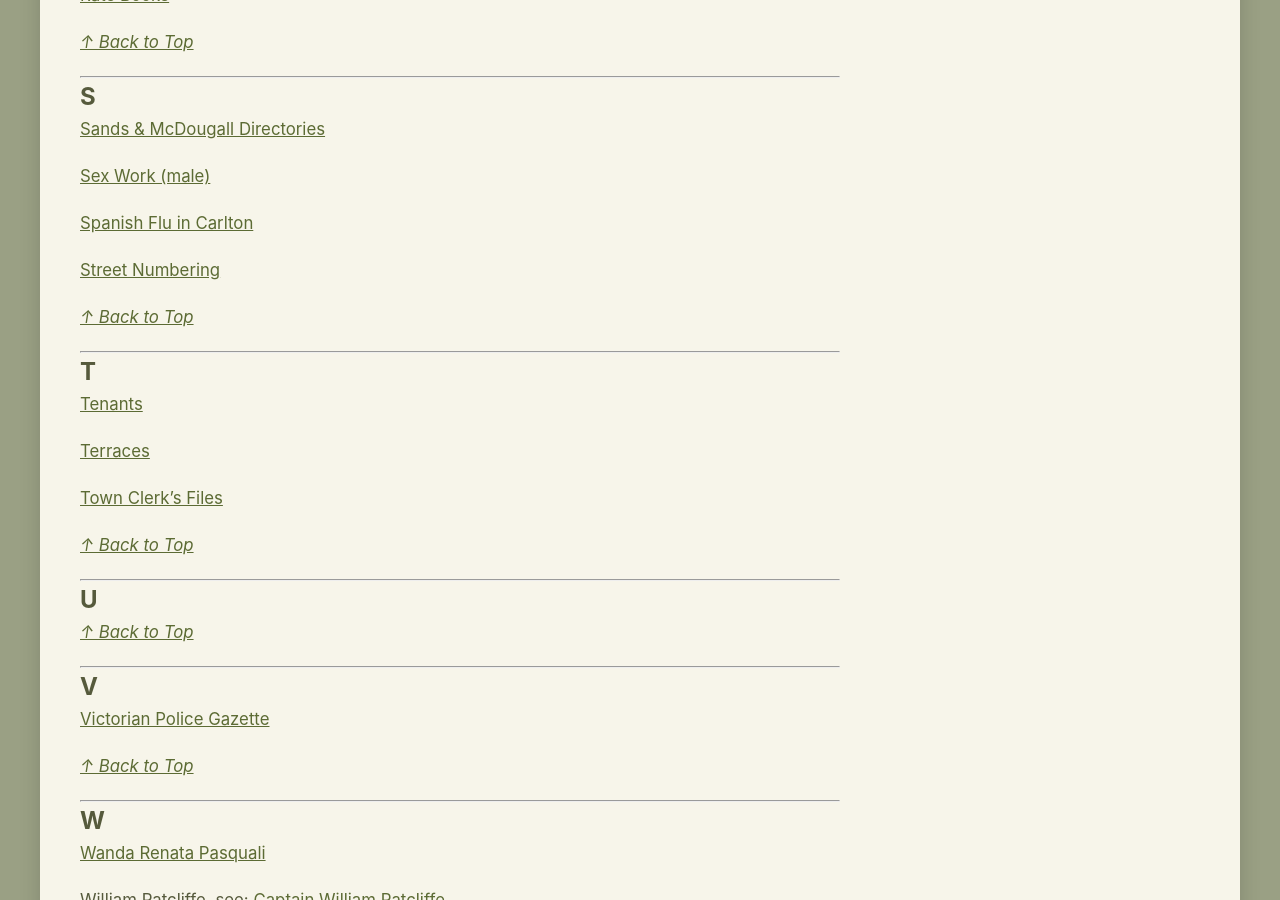
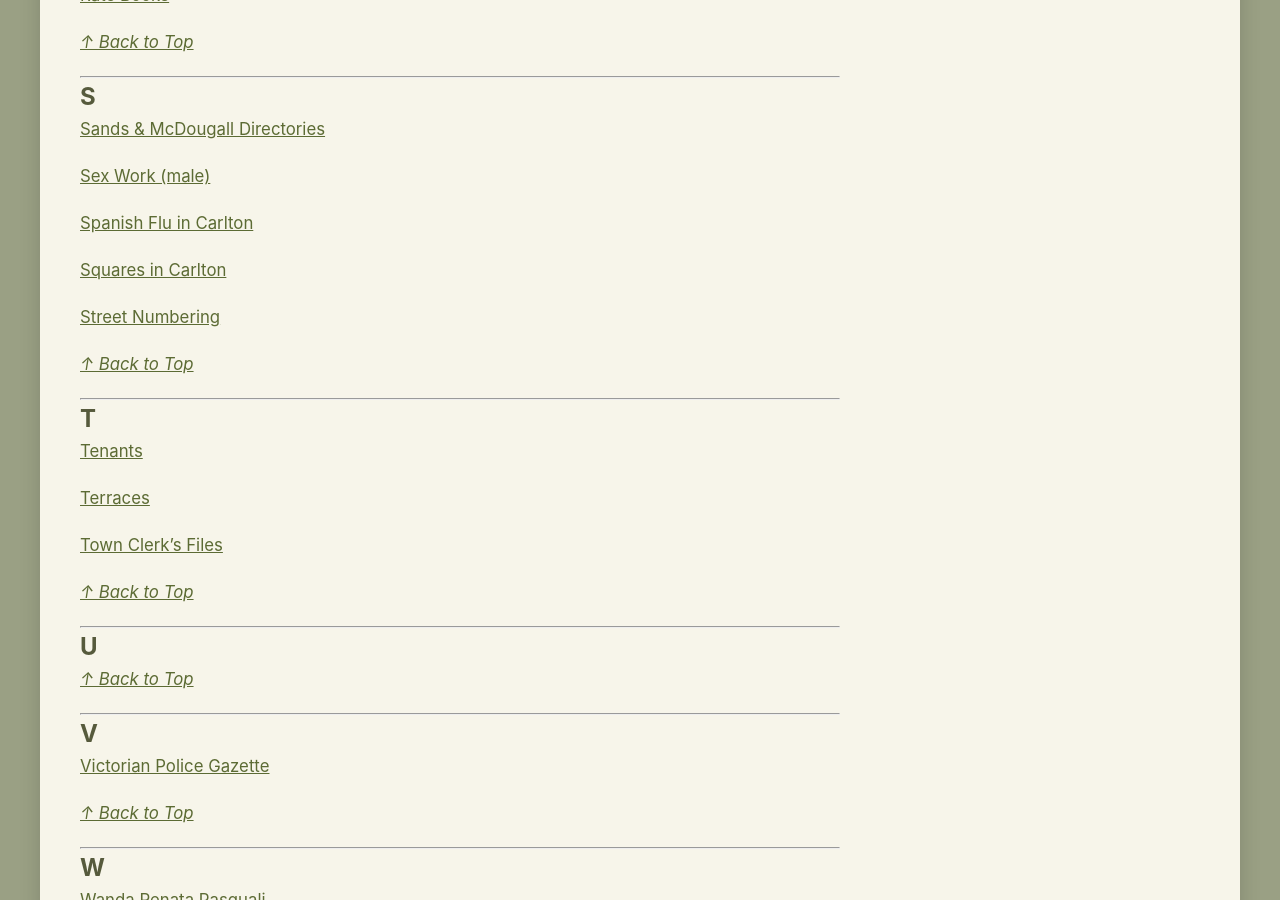
Before and after one commit to notamitchell/order, a Jekyll site: the page built from aToZ.md, in a window 1280 px wide and 900 px high, scrolled down 5818 px. Built offline with Jekyll 4.4.1, drawn with Linux system fonts in a browser that asks for light colours; a script that is not in the unit is left out.

Commit message:
Update aToZ.md

```diff
--- a/aToZ.md
+++ b/aToZ.md
@@ -284,6 +284,8 @@
 
 [Spanish Flu in Carlton](civic?id=Spanish%20Flu%20in%20Carlton)
 
+[Squares in Carlton](civic?id=Squares%20in%20Carlton)
+
 [Street Numbering](civic?id=Street%20Numbering)
 
 _[&uarr; Back to Top](#featured-pages-a-to-z)_
```
